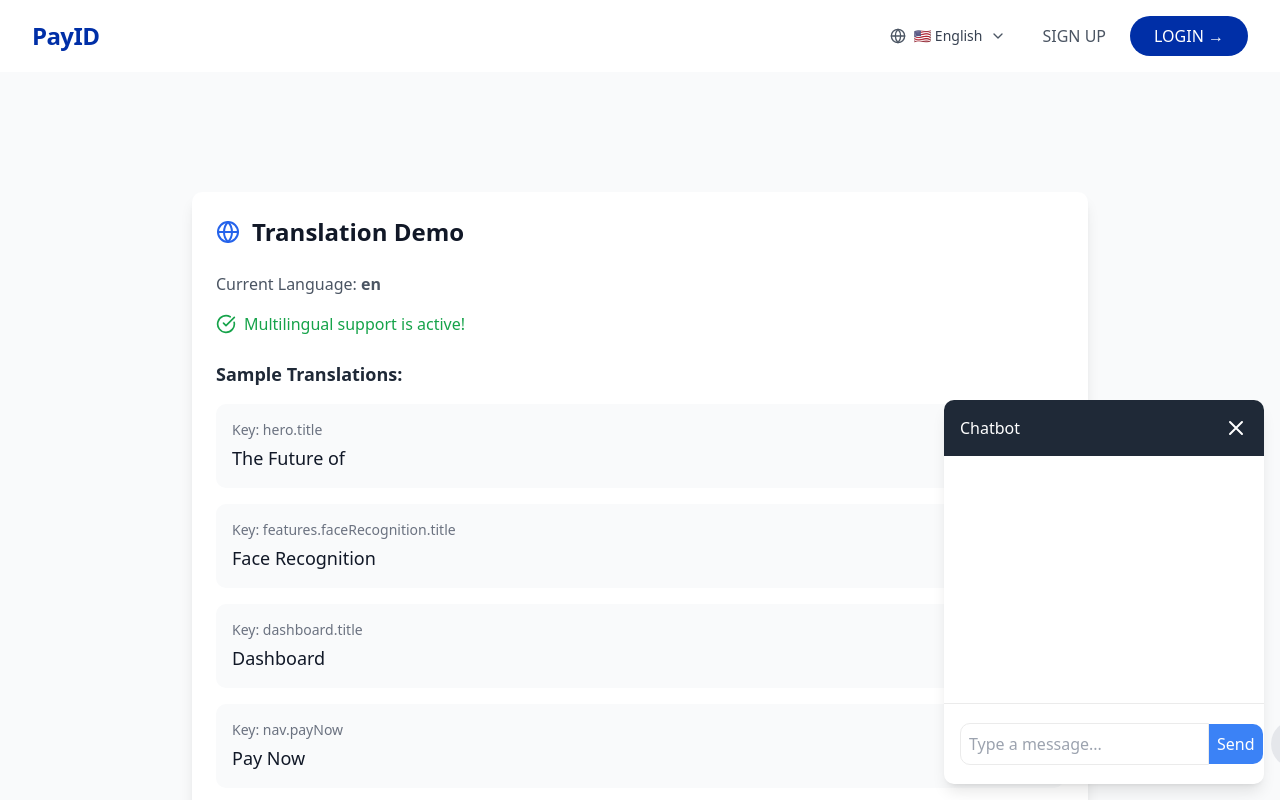
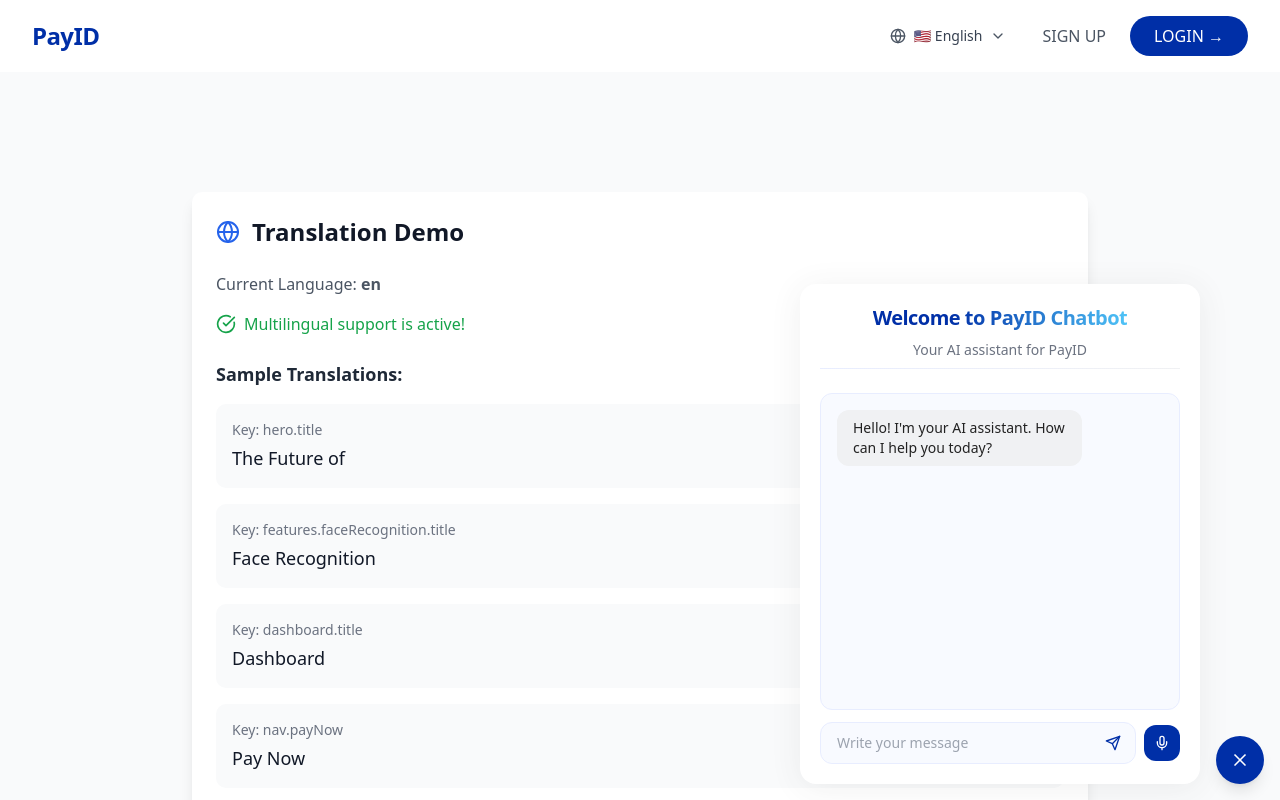
Before and after one commit to Cedctf/catching, a Next.js app: page /translation-demo in a window 1280 px wide. Both pictures are taken after a click on the button 1232 px from the left and 752 px from the top of the page. Shown: the top 800 px of the page. Built offline with nearby package versions, Linux system fonts and the light colour scheme.

Commit message:
ai chatbot ui

```diff
--- a/components/Chatbot.js
+++ b/components/Chatbot.js
@@ -1,15 +1,26 @@
 import React, { useState, useEffect, useRef } from 'react';
 import { useRouter } from 'next/router';
+import { motion, AnimatePresence } from 'framer-motion';
+import { MessageSquare, Mic, ChevronLeft } from 'lucide-react';
 
 const Chatbot = () => {
   const [isOpen, setIsOpen] = useState(false);
-  const [messages, setMessages] = useState([]);
+  const [messages, setMessages] = useState([{
+    text: "Hello! I'm your AI assistant. How can I help you today?",
+    user: 'Bot'
+  }]);
   const [input, setInput] = useState('');
+  const [isTyping, setIsTyping] = useState(false);
   const [isVoiceMode, setIsVoiceMode] = useState(false);
   const [isListening, setIsListening] = useState(false);
+  const [isSpeaking, setIsSpeaking] = useState(false);
+  const [transcript, setTranscript] = useState('');
   const recognitionRef = useRef(null);
   const router = useRouter();
   const messagesEndRef = useRef(null);
+
+  // Add new state for wave animation
+  const [waveAmplitude, setWaveAmplitude] = useState(0);
 
   useEffect(() => {
     messagesEndRef.current?.scrollIntoView({ behavior: 'smooth' });
@@ -23,62 +34,147 @@
 
     const SpeechRecognition = window.SpeechRecognition || window.webkitSpeechRecognition;
     const recognition = new SpeechRecognition();
-    recognition.continuous = true;
-    recognition.interimResults = false;
+    recognition.continuous = false; // Changed to false to process one utterance at a time
+    recognition.interimResults = true;
     recognition.lang = 'en-US';
 
-    let accumulatedTranscript = '';
-
     recognition.onstart = () => {
-      accumulatedTranscript = '';
+      setIsListening(true);
+      setTranscript('');
     };
 
     recognition.onresult = (event) => {
-      let transcript = '';
+      let currentTranscript = '';
       for (let i = 0; i < event.results.length; i++) {
-        transcript += event.results[i][0].transcript + ' ';
+        currentTranscript = event.results[i][0].transcript;
+        if (event.results[i].isFinal) {
+          setTranscript(currentTranscript);
+          handleVoiceInput(currentTranscript);
         }
-      accumulatedTranscript = transcript.trim();
+      }
     };
 
     recognition.onerror = (event) => {
       console.error('Speech recognition error:', event.error);
       setIsListening(false);
+      speak("I'm sorry, I couldn't hear that. Could you try again?");
     };
 
     recognition.onend = () => {
       setIsListening(false);
-      if (accumulatedTranscript) {
-        handleSend(accumulatedTranscript);
+    };
+
+    recognitionRef.current = recognition;
+
+    return () => {
+      recognition.abort();
+    };
+  }, []);
+
+  // Update useEffect for wave animation
+  useEffect(() => {
+    let animationFrame;
+    if (isListening) {
+      const animate = () => {
+        setWaveAmplitude(Math.random() * 0.5 + 0.5);
+        animationFrame = requestAnimationFrame(animate);
+      };
+      animate();
+    }
+    return () => {
+      if (animationFrame) {
+        cancelAnimationFrame(animationFrame);
+      }
+    };
+  }, [isListening]);
+
+  const speak = async (text) => {
+    if ('speechSynthesis' in window) {
+      window.speechSynthesis.cancel(); // Cancel any ongoing speech
+      setIsSpeaking(true);
+
+      const utterance = new SpeechSynthesisUtterance(text);
+
+      // Get available voices and select a good English voice
+      const voices = window.speechSynthesis.getVoices();
+      const englishVoice = voices.find(voice =>
+        voice.lang.includes('en') && (voice.name.includes('Female') || voice.name.includes('Google'))
+      ) || voices[0];
+
+      utterance.voice = englishVoice;
+      utterance.rate = 1.0;
+      utterance.pitch = 1.0;
+      utterance.volume = 1.0;
+
+      utterance.onend = () => {
+        setIsSpeaking(false);
+        // Start listening again after speaking if still in voice mode
+        if (isVoiceMode && !isListening) {
+          setTimeout(() => {
+            recognitionRef.current?.start();
+          }, 1000);
         }
       };
 
-    recognitionRef.current = recognition;
-  }, []);
-
-  useEffect(() => {
-    if (!isVoiceMode || messages.length === 0) return;
-    const lastMessage = messages[messages.length - 1];
-
-    if (lastMessage.user === 'Bot' && lastMessage.text) {
-      speak(lastMessage.text);
-    }
-  }, [messages, isVoiceMode]);
-
-  const speak = (text) => {
-    if ('speechSynthesis' in window) {
-      window.speechSynthesis.cancel();
-      const utterance = new SpeechSynthesisUtterance(text);
       window.speechSynthesis.speak(utterance);
     }
   };
 
-  const handleSend = async (messageOverride) => {
-    const message = (typeof messageOverride === 'string' ? messageOverride : input).trim();
+  const handleVoiceInput = async (voiceText) => {
+    if (!voiceText.trim()) return;
+
+    // Add user's voice input to messages
+    const newMessages = [...messages, { text: voiceText, user: 'You' }];
+    setMessages(newMessages);
+    setIsTyping(true);
+
+    try {
+      const response = await fetch('/api/chatbot', {
+        method: 'POST',
+        headers: {
+          'Content-Type': 'application/json',
+        },
+        body: JSON.stringify({ message: voiceText }),
+      });
+
+      if (!response.ok) {
+        throw new Error('Network response was not ok');
+      }
+
+      const data = await response.json();
+      const botMessage = {
+        text: data.reply,
+        buttons: data.buttons,
+        user: 'Bot',
+      };
+
+      setMessages([...newMessages, botMessage]);
+
+      // Speak the response
+      speak(data.reply);
+
+    } catch (error) {
+      console.error('Error fetching from chatbot API:', error);
+      const errorMessage = "Sorry, I'm having trouble connecting. Please try again later.";
+      const botMessage = {
+        text: errorMessage,
+        user: 'Bot',
+      };
+      setMessages([...newMessages, botMessage]);
+      speak(errorMessage);
+    } finally {
+      setIsTyping(false);
+    }
+  };
+
+  const handleSend = async () => {
+    const message = input.trim();
     if (message === '') return;
 
     const newMessages = [...messages, { text: message, user: 'You' }];
     setMessages(newMessages);
+    setInput('');
+    setIsTyping(true);
 
     try {
       const response = await fetch('/api/chatbot', {
@@ -108,131 +204,282 @@
         user: 'Bot',
       };
       setMessages([...newMessages, botMessage]);
+    } finally {
+      setIsTyping(false);
     }
-
-    setInput('');
   };
 
   const handleButtonClick = (url) => {
     if (url) {
       router.push(url);
+      setIsOpen(false);
     }
   };
 
   const toggleChat = () => {
     setIsOpen(!isOpen);
+    if (isListening) {
+      recognitionRef.current?.stop();
+      setIsListening(false);
+    }
     if (isVoiceMode) {
       setIsVoiceMode(false);
-      setIsListening(false);
-      recognitionRef.current?.stop();
-      window.speechSynthesis?.cancel();
+      window.speechSynthesis.cancel();
     }
   };
 
   const toggleVoiceMode = () => {
-    setIsVoiceMode(!isVoiceMode);
-    if (isListening) {
-      recognitionRef.current?.stop();
+    const newVoiceMode = !isVoiceMode;
+    setIsVoiceMode(newVoiceMode);
+
+    if (newVoiceMode) {
+      speak("Voice mode activated. How can I help you today?");
+    } else {
+      if (recognitionRef.current) {
+        recognitionRef.current.stop();
+      }
+      window.speechSynthesis.cancel();
       setIsListening(false);
-    }
-    if (window.speechSynthesis.speaking) {
-      window.speechSynthesis.cancel();
+      setIsSpeaking(false);
     }
   };
 
-  const handleListen = () => {
-    if (window.speechSynthesis.speaking) {
-      window.speechSynthesis.cancel();
+  const WaveAnimation = () => {
+    const waves = Array.from({ length: 20 });
+    return (
+      <div className="relative w-full h-32 flex items-center justify-center overflow-hidden">
+        {waves.map((_, i) => (
+          <motion.div
+            key={i}
+            className="absolute w-[400px] h-[400px] border border-[#002fa7] rounded-full opacity-20"
+            animate={{
+              scale: [1, 1.1, 1],
+              opacity: [0.1, 0.3, 0.1],
+            }}
+            transition={{
+              duration: 3,
+              repeat: Infinity,
+              delay: i * 0.1,
+              ease: "linear"
+            }}
+            style={{
+              borderColor: `hsl(${220 + i * 5}, 100%, ${60 + i}%)`,
+            }}
+          />
+        ))}
+      </div>
+    );
+  };
+
+  if (!isOpen) {
+    return (
+      <motion.button
+        onClick={toggleChat}
+        whileHover={{ scale: 1.1 }}
+        whileTap={{ scale: 0.9 }}
+        className="fixed bottom-4 right-4 bg-[#002fa7] text-white w-12 h-12 rounded-full flex items-center justify-center shadow-lg hover:bg-[#002fa7]/90 transition-colors"
+      >
+        <MessageSquare className="h-5 w-5" />
+      </motion.button>
+    );
   }
+
+  return (
+    <>
+      <motion.div
+        initial={{ opacity: 0 }}
+        animate={{ opacity: 1 }}
+        exit={{ opacity: 0 }}
+        className="fixed bottom-4 right-20 w-[400px] h-[500px] bg-white rounded-2xl shadow-[0_4px_32px_0_rgba(60,60,60,0.08)] flex flex-col overflow-hidden z-50"
+      >
+        {isVoiceMode ? (
+          <>
+            {/* Voice Mode Header */}
+            <div className="flex items-center justify-between px-5 pt-5 pb-3">
+              <motion.button
+                whileHover={{ scale: 1.05 }}
+                whileTap={{ scale: 0.95 }}
+                onClick={toggleVoiceMode}
+                className="p-2 text-[#002fa7] hover:bg-[#E8EDFF] rounded-xl transition-colors"
+              >
+                <ChevronLeft className="h-5 w-5" />
+              </motion.button>
+              <h1 className="text-lg font-medium text-[#002fa7]">Talk to AI</h1>
+              <div className="w-8" /> {/* Spacer for alignment */}
+            </div>
+
+            {/* Voice Mode Content */}
+            <div className="flex-1 flex flex-col items-center justify-center px-5">
+              <motion.p
+                initial={{ opacity: 0, y: 20 }}
+                animate={{ opacity: 1, y: 0 }}
+                className="text-base text-[#6B7280] mb-8"
+              >
+                {isListening ? "Go ahead, I'm listening..." : "I am here to assist you with anything today."}
+              </motion.p>
+
+              <div className="flex-1 w-full max-h-[240px] flex items-center justify-center">
+                <WaveAnimation />
+              </div>
+
+              <div className="flex flex-col items-center gap-3 mb-8">
+                <motion.button
+                  whileHover={{ scale: 1.05 }}
+                  whileTap={{ scale: 0.95 }}
+                  animate={isListening ? {
+                    scale: [1, 1.2, 1],
+                    transition: { repeat: Infinity, duration: 1.5 }
+                  } : {}}
+                  onClick={() => {
                     if (isListening) {
                       recognitionRef.current?.stop();
                     } else {
                       recognitionRef.current?.start();
                     }
-    setIsListening(!isListening);
-  };
+                  }}
+                  className={`p-5 rounded-xl ${
+                    isListening
+                      ? 'bg-[#002fa7] text-white'
+                      : 'bg-[#F8FAFF] text-[#002fa7] border-2 border-[#E8EDFF] hover:bg-[#E8EDFF]'
+                  } transition-all duration-200`}
+                >
+                  <Mic className="h-6 w-6" />
+                </motion.button>
+                <span className="text-sm text-[#6B7280] font-medium">
+                  {isListening ? "Listening..." : "Tap to speak"}
+                </span>
+              </div>
+            </div>
+          </>
+        ) : (
+          <>
+            {/* Chat Mode Header */}
+            <div className="px-5 pt-5 pb-3 flex flex-col items-center w-full">
+              <div
+                className="font-extrabold text-xl mb-2 tracking-[-0.5px] bg-gradient-to-r from-[#002fa7] from-30% to-[#4FC3F7] to-100% bg-clip-text text-transparent text-center"
+              >
+                Welcome to PayID Chatbot
+              </div>
+              <div className="text-[#6B7280] text-sm mb-2 font-medium">
+                Your AI assistant for PayID
+              </div>
+              <div className="w-full h-[1px] bg-gradient-to-r from-[#E8EDFF] to-[#F0F1F3] mb-3" />
+            </div>
 
-  if (!isOpen) {
-    return (
-      <button
-        onClick={toggleChat}
-        className="fixed bottom-4 right-4 bg-blue-500 text-white w-16 h-16 rounded-full flex items-center justify-center shadow-lg hover:bg-blue-600 transition-colors"
+            {/* Messages Area */}
+            <div className="flex-1 p-4 overflow-y-auto bg-[#F8FAFF] mx-5 rounded-xl mb-3 border border-[#E8EDFF]">
+              {messages.map((msg, index) => (
+                <motion.div
+                  key={index}
+                  initial={{ opacity: 0, y: 10 }}
+                  animate={{ opacity: 1, y: 0 }}
+                  className={`flex ${msg.user === 'You' ? 'justify-end' : 'justify-start'} mb-3`}
                 >
-        <svg xmlns="http://www.w3.org/2000/svg" className="h-8 w-8" fill="none" viewBox="0 0 24 24" stroke="currentColor">
-          <path strokeLinecap="round" strokeLinejoin="round" strokeWidth={2} d="M8 12h.01M12 12h.01M16 12h.01M21 12c0 4.418-4.03 8-9 8a9.863 9.863 0 01-4.255-.949L3 20l1.395-3.72C3.512 15.042 3 13.574 3 12c0-4.418 4.03-8 9-8s9 3.582 9 8z" />
-        </svg>
-      </button>
-    );
-  }
-
-  return (
-    <div className="fixed bottom-4 right-4 w-80 h-96 bg-white rounded-lg shadow-lg flex flex-col z-50">
-      <div className="p-4 bg-gray-800 text-white rounded-t-lg flex justify-between items-center">
-        <span>Chatbot</span>
-        <button onClick={toggleChat} className="text-white hover:text-gray-300">
-          <svg xmlns="http://www.w3.org/2000/svg" className="h-6 w-6" fill="none" viewBox="0 0 24 24" stroke="currentColor">
-            <path strokeLinecap="round" strokeLinejoin="round" strokeWidth={2} d="M6 18L18 6M6 6l12 12" />
-          </svg>
-        </button>
-      </div>
-      <div className="flex-1 p-4 overflow-y-auto">
-        {messages.map((msg, index) => (
-          <div key={index} className={`my-2 ${msg.user === 'You' ? 'text-right' : ''}`}>
-            <div className={`inline-block p-2 rounded-lg ${msg.user === 'You' ? 'bg-blue-500 text-white' : 'bg-gray-200'}`}>
-              {msg.text}
+                  <div
+                    className={`max-w-[75%] px-4 py-2 rounded-xl ${
+                      msg.user === 'You'
+                        ? 'bg-[#002fa7] text-white'
+                        : 'bg-[#F0F1F3] text-[#222]'
+                    }`}
+                  >
+                    <p className="text-sm">{msg.text}</p>
                     {msg.buttons && (
-                <div className="mt-2">
+                      <div className="mt-2 space-y-1">
                         {msg.buttons.map((button, i) => (
-                    <button
+                          <motion.button
                             key={i}
+                            whileHover={{ scale: 1.02 }}
+                            whileTap={{ scale: 0.98 }}
                             onClick={() => handleButtonClick(button.url)}
-                      className="bg-blue-500 hover:bg-blue-700 text-white font-bold py-1 px-2 rounded text-sm"
+                            className="w-full bg-white text-[#002fa7] py-1.5 px-3 rounded-lg text-xs font-medium hover:bg-[#F8FAFF] transition-colors"
                           >
                             {button.text}
-                    </button>
+                          </motion.button>
                         ))}
                       </div>
                     )}
                   </div>
+                </motion.div>
+              ))}
+              {isTyping && (
+                <motion.div
+                  initial={{ opacity: 0, y: 10 }}
+                  animate={{ opacity: 1, y: 0 }}
+                  className="flex justify-start mb-3"
+                >
+                  <div className="bg-[#F0F1F3] px-4 py-2 rounded-xl">
+                    <div className="flex space-x-1">
+                      <motion.div
+                        animate={{ y: [0, -3, 0] }}
+                        transition={{ duration: 0.6, repeat: Infinity, delay: 0 }}
+                        className="w-1 h-1 bg-gray-400 rounded-full"
+                      />
+                      <motion.div
+                        animate={{ y: [0, -3, 0] }}
+                        transition={{ duration: 0.6, repeat: Infinity, delay: 0.2 }}
+                        className="w-1 h-1 bg-gray-400 rounded-full"
+                      />
+                      <motion.div
+                        animate={{ y: [0, -3, 0] }}
+                        transition={{ duration: 0.6, repeat: Infinity, delay: 0.4 }}
+                        className="w-1 h-1 bg-gray-400 rounded-full"
+                      />
                     </div>
-        ))}
+                  </div>
+                </motion.div>
+              )}
               <div ref={messagesEndRef} />
             </div>
-      <div className="p-4 border-t">
-        <div className="flex items-center">
-          {!isVoiceMode ? (
-            <>
+
+            {/* Input Area */}
+            <div className="px-5 pb-5 flex items-center gap-2">
+              <div className="flex-1 flex items-center gap-2 border-[1.5px] border-[#E8EDFF] rounded-xl bg-[#F8FAFF] focus-within:border-[#002fa7] transition-colors">
                 <input
                   type="text"
                   value={input}
                   onChange={(e) => setInput(e.target.value)}
                   onKeyPress={(e) => e.key === 'Enter' && handleSend()}
-                className="flex-1 p-2 border rounded-l-lg"
-                placeholder="Type a message..."
+                  placeholder="Write your message"
+                  className="flex-1 text-sm px-4 py-2.5 bg-transparent focus:outline-none min-w-[200px]"
                 />
-              <button onClick={() => handleSend()} className="bg-blue-500 text-white p-2 rounded-r-lg">
-                Send
-              </button>
+                <motion.button
+                  whileHover={{ scale: 1.05 }}
+                  whileTap={{ scale: 0.95 }}
+                  onClick={() => handleSend()}
+                  className="mr-2 p-1.5 text-[#002fa7] hover:bg-[#E8EDFF] rounded-lg transition-colors"
+                >
+                  <svg xmlns="http://www.w3.org/2000/svg" width="16" height="16" viewBox="0 0 24 24" fill="none" stroke="currentColor" strokeWidth="2" strokeLinecap="round" strokeLinejoin="round">
+                    <line x1="22" y1="2" x2="11" y2="13" />
+                    <polygon points="22 2 15 22 11 13 2 9 22 2" />
+                  </svg>
+                </motion.button>
+              </div>
+              <motion.button
+                whileHover={{ scale: 1.05 }}
+                whileTap={{ scale: 0.95 }}
+                onClick={toggleVoiceMode}
+                className="p-2.5 rounded-xl bg-[#002fa7] text-white hover:bg-[#002fa7]/90 transition-colors"
+              >
+                <Mic className="h-4 w-4" />
+              </motion.button>
+            </div>
           </>
-          ) : (
-            <div className="w-full flex flex-col items-center justify-center">
-              <button onClick={handleListen} className={`w-16 h-16 rounded-full flex items-center justify-center transition-colors ${isListening ? 'bg-red-500' : 'bg-blue-500 hover:bg-blue-600'}`}>
-                <svg xmlns="http://www.w3.org/2000/svg" className="h-8 w-8 text-white" fill="none" viewBox="0 0 24 24" stroke="currentColor">
-                  <path strokeLinecap="round" strokeLinejoin="round" strokeWidth={2} d="M19 11a7 7 0 01-7 7m0 0a7 7 0 01-7-7m7 7v4m0 0H8m4 0h4m-4-8a3 3 0 01-3-3V5a3 3 0 116 0v6a3 3 0 01-3 3z" />
+        )}
+      </motion.div>
+
+      {/* Floating Close Button */}
+      <motion.button
+        onClick={toggleChat}
+        whileHover={{ scale: 1.1 }}
+        whileTap={{ scale: 0.9 }}
+        className="fixed bottom-4 right-4 bg-[#002fa7] text-white w-12 h-12 rounded-full flex items-center justify-center shadow-lg hover:bg-[#002fa7]/90 transition-colors z-50"
+      >
+        <svg width="20" height="20" viewBox="0 0 24 24" fill="none" stroke="currentColor" strokeWidth="2" strokeLinecap="round" strokeLinejoin="round">
+          <line x1="18" y1="6" x2="6" y2="18"></line>
+          <line x1="6" y1="6" x2="18" y2="18"></line>
         </svg>
-              </button>
-              <p className="text-sm mt-2">{isListening ? 'Listening...' : 'Tap to speak'}</p>
-            </div>
-          )}
-
-          <button onClick={toggleVoiceMode} className={`ml-2 p-3 rounded-full transition-colors ${isVoiceMode ? 'bg-green-500 hover:bg-green-600' : 'bg-gray-200 hover:bg-gray-300'}`}>
-            <svg xmlns="http://www.w3.org/2000/svg" className="h-6 w-6" fill="none" viewBox="0 0 24 24" stroke="currentColor">
-              <path strokeLinecap="round" strokeLinejoin="round" strokeWidth={2} d="M19 11a7 7 0 01-7 7m0 0a7 7 0 01-7-7m7 7v4m0 0H8m4 0h4m-4-8a3 3 0 01-3-3V5a3 3 0 116 0v6a3 3 0 01-3 3z" />
-            </svg>
-          </button>
-        </div>
-      </div>
-    </div>
+      </motion.button>
+    </>
   );
 };
 
```
Also changed, not shown: components/Layout.js (indentation only), components/Navbar.js (indentation only). Lines whose indentation alone changed are shown as unchanged.
